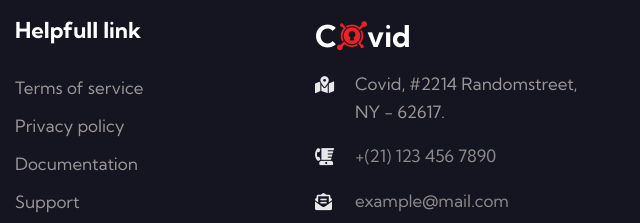
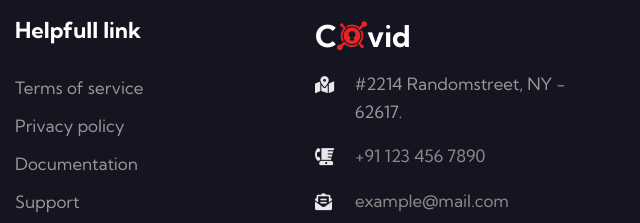
Before and after one commit to mnagajaideepchowdary/CovidHealthTech, a plain HTML site: page index.html in a window 1280 px wide. Shown: the part 3571-3794 px from the top of the page, 640-1280 px from the left. Drawn offline with Linux system fonts and the light colour scheme.

Commit message:
Update index.html

```diff
--- a/index.html
+++ b/index.html
@@ -323,7 +323,7 @@
                                 <span class="fas fa-map-marked-alt"></span>
                               </div>
                               <div class="cont-right">
-                                <p> Covid, #2214 Randomstreet, NY - 62617.</p>
+                                <p> #2214 Randomstreet, NY - 62617.</p>
                               </div>
                             </div>
                             <div class="cont-top margin-up">
@@ -331,7 +331,7 @@
                                 <span class="fas fa-blender-phone"></span>
                               </div>
                               <div class="cont-right">
-                                <p><a href="tel:+(21) 255 999 8888"> +(21) 123 456
+                                <p><a href="tel:+(21) 255 999 8888"> +91 123 456
                                     7890</a></p>
                               </div>
                             </div>
```
